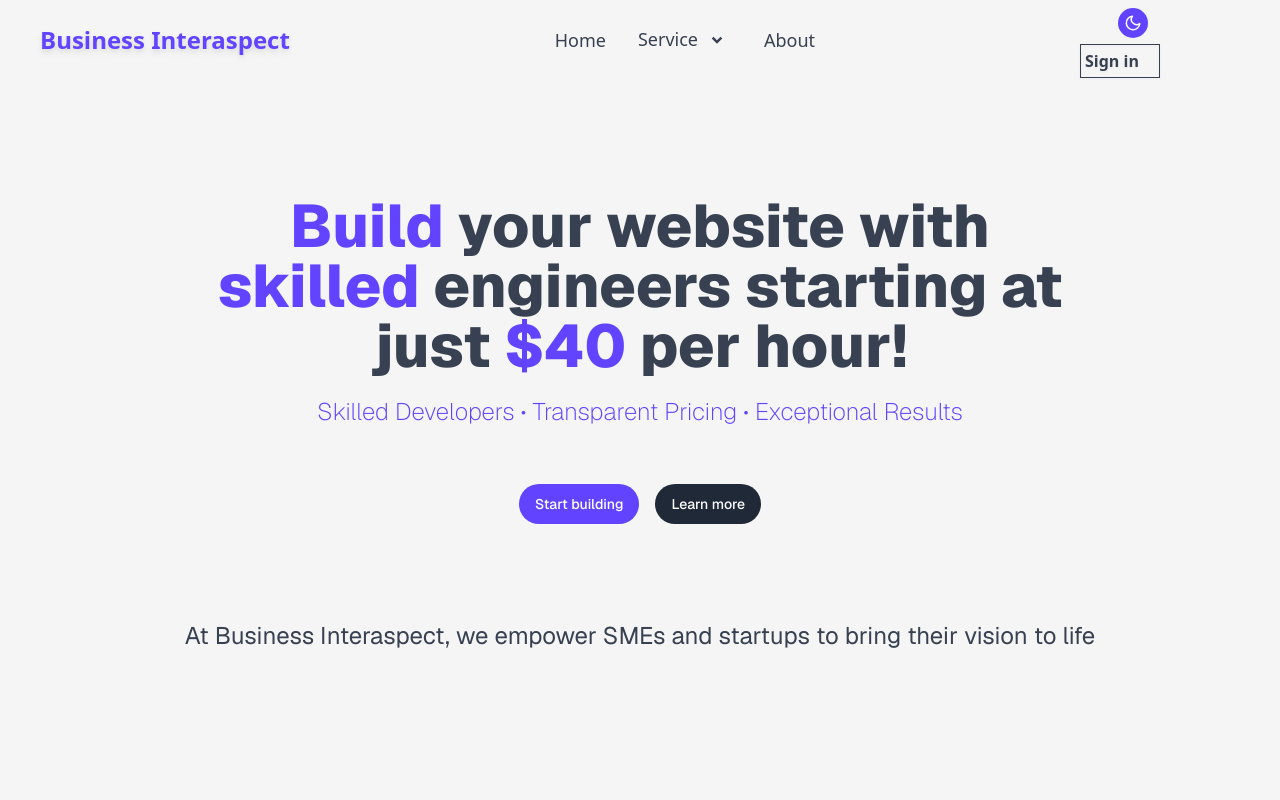
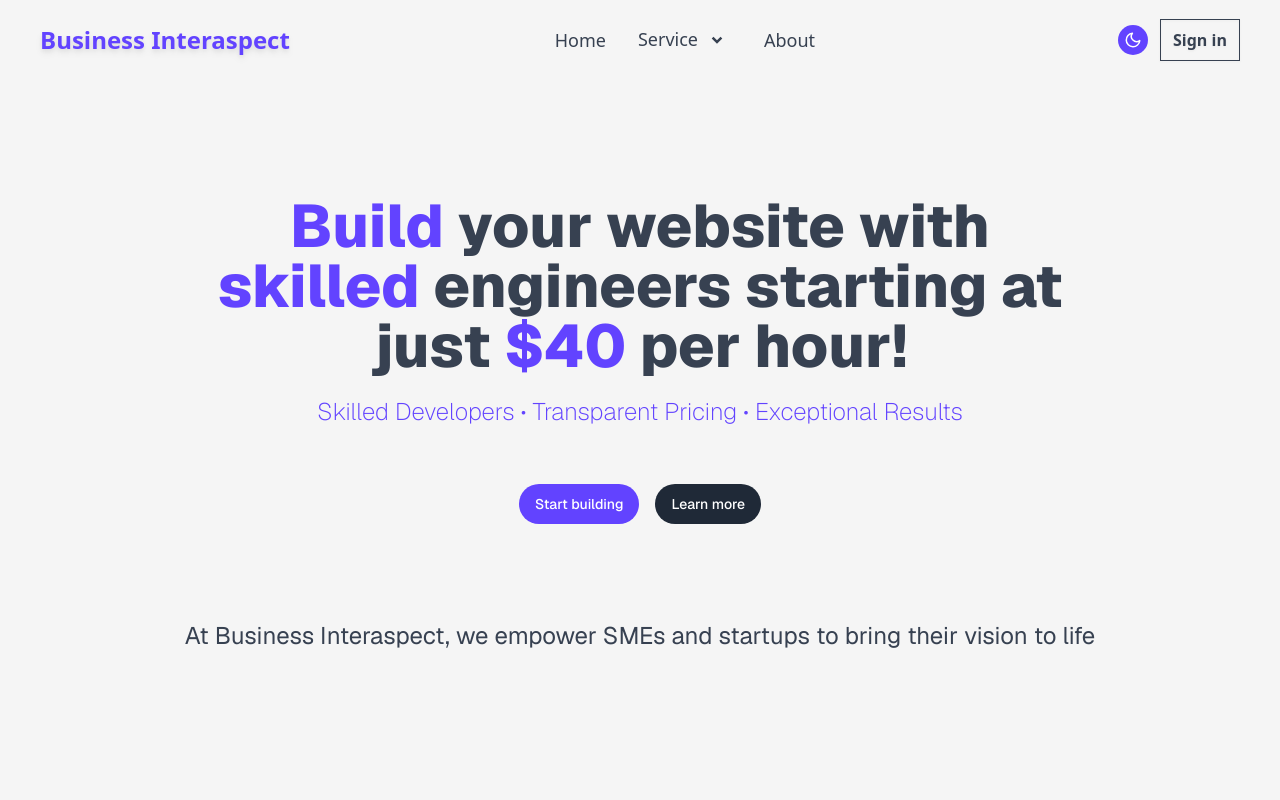
Before and after one commit to ImranAhmed26/business-interaspect-frontend, a Next.js app: page / in a window 1280 px wide. Shown: the top 800 px of the page. Built offline with nearby package versions, Linux system fonts and the light colour scheme.

Commit message:
Fix: Navbar

```diff
--- a/src/components/layout/PrimaryNavbar.tsx
+++ b/src/components/layout/PrimaryNavbar.tsx
@@ -97,12 +97,12 @@ const PrimaryNavbar = () => {
             );
           })}
         </div>
-        <div className=' justify-between lg:w-40'>
+        <div className='justify-between lg:flex lg:w-40'>
           <div className='w-1/2 lg:px-3 py-1.5 lg:flex justify-end'>
             <ThemeSwitch />
           </div>
           <button
-            className='w-1/2 text-base text-primaryLight hover:bg-primary hover:border-primary hover:text-brandLight dark:hover:text-brandDark font-semibold border border-primaryLight rounded-sm p-1 transition-all duration-100 drop-shadow-sm hidden lg:flex'
+            className='w-1/2 text-base text-primaryLight hover:bg-primary hover:border-primary hover:text-brandLight dark:hover:text-brandDark font-semibold border border-primaryLight rounded-sm p-1 transition-all duration-100 drop-shadow-sm hidden lg:block'
             onClick={() => {
               setOpenModal(true);
             }}
```
